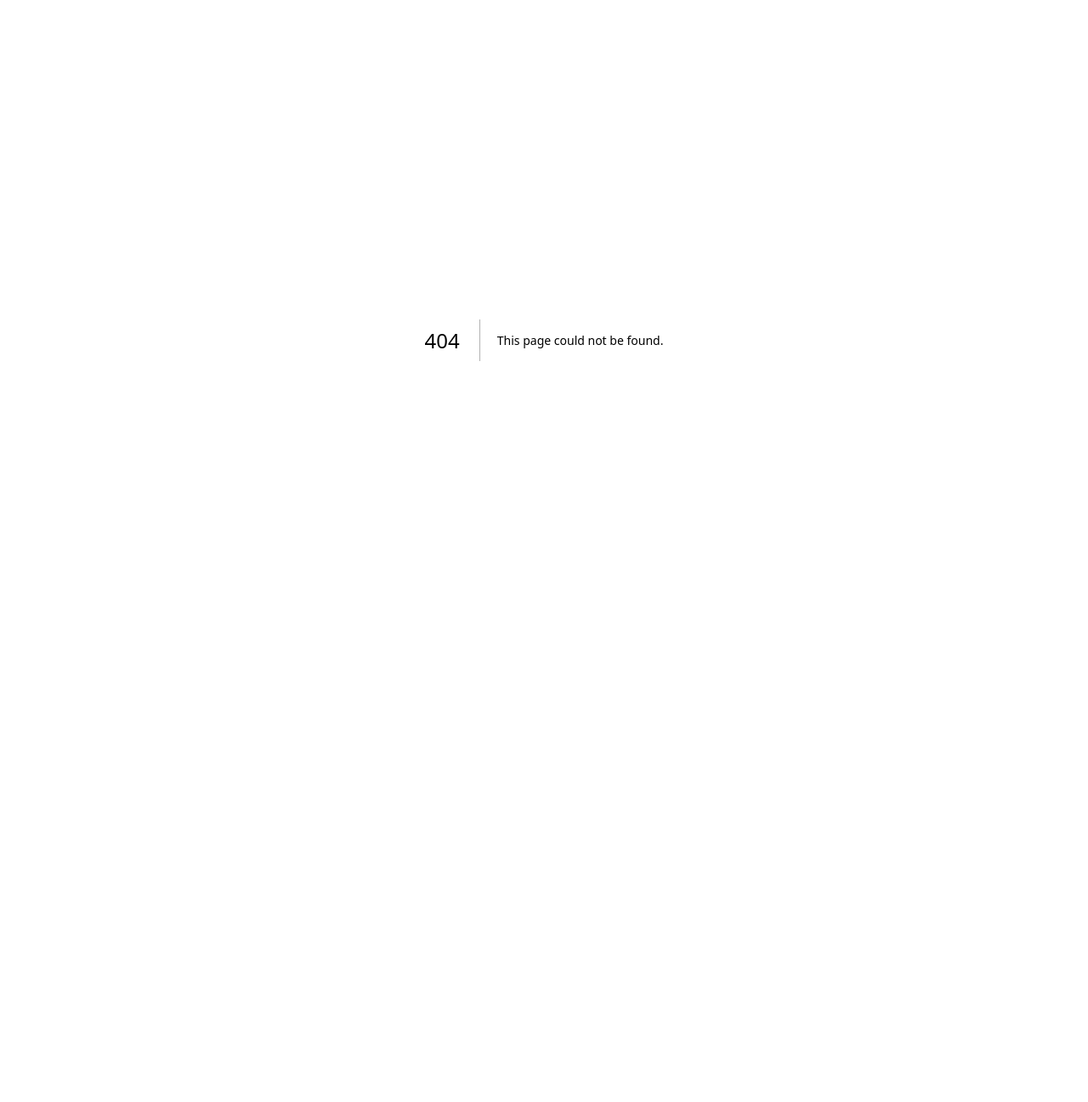
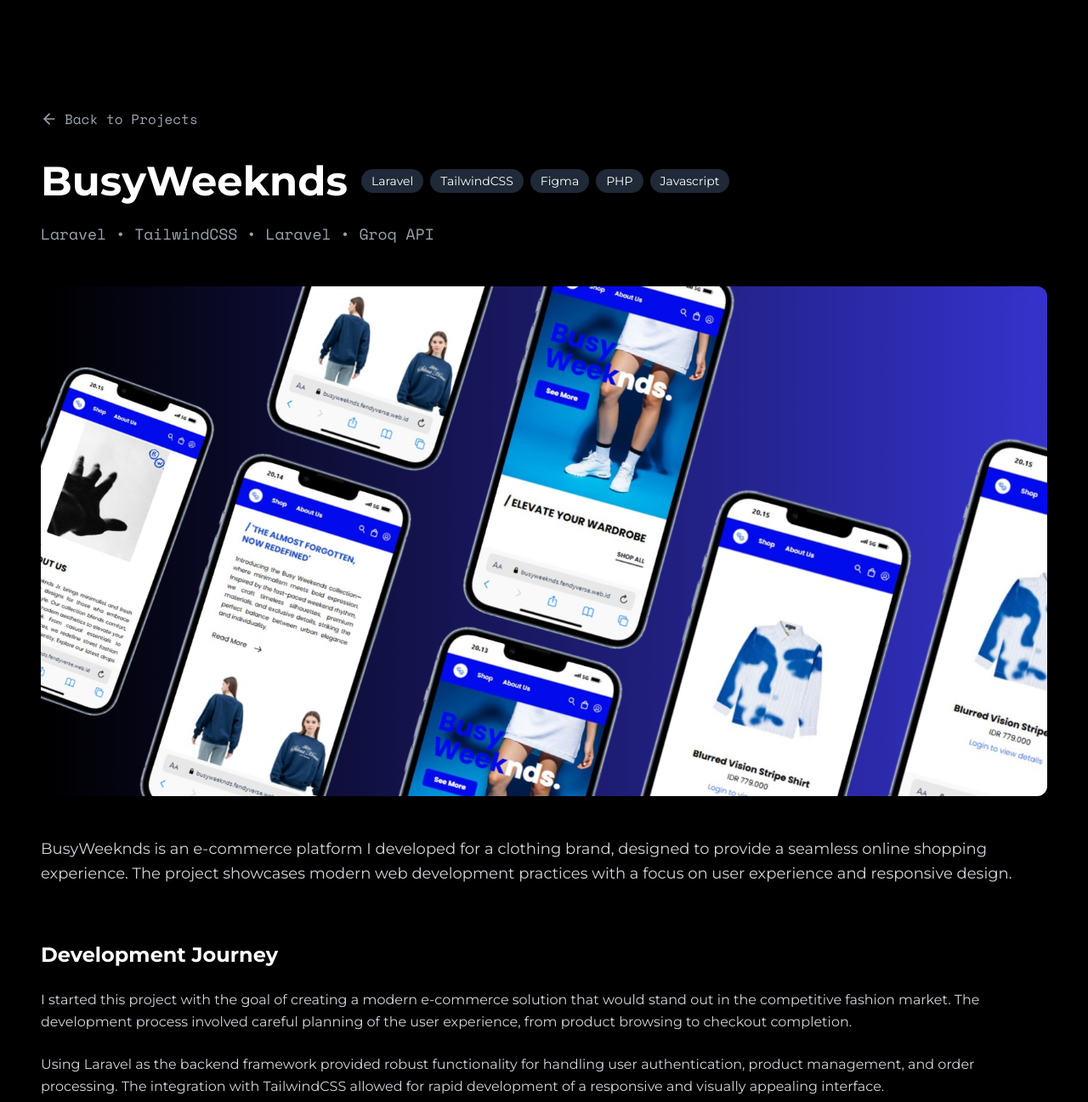
Before and after one commit to Fendyra/my-portfolio, a Next.js app: page /works/1 in a window 1280 px wide. Before the commit this address had no page. Shown: the top 1297 px of the page at 85% size. Before the commit the page ends 800 px from the top, so only its background shows below. Built offline with nearby package versions, Linux system fonts and the light colour scheme.

Commit message:
Update Works Page and Dynamic Route

```diff
--- /dev/null
+++ b/src/app/works/[works1]/page.jsx
@@ -0,0 +1,208 @@
+// C:\laragon\www\my-portfolio\src\app\works\1\page.jsx
+"use client";
+
+import React from "react";
+import { motion } from "framer-motion";
+import Image from "next/image";
+import Link from "next/link";
+import { FiArrowLeft, FiExternalLink, FiGithub } from "react-icons/fi";
+
+// Import font
+import { Montserrat, Space_Mono } from "next/font/google";
+const montserrat = Montserrat({ subsets: ["latin"], weight: ["400", "700"] });
+const spaceMono = Space_Mono({ subsets: ["latin"], weight: ["400"] });
+
+const BusyWeekndsDetail = () => {
+  const project = {
+    id: 1,
+    title: "BusyWeeknds",
+    description:
+      "An e-commerce website for the clothing brand BusyWeeknds, offering a modern, responsive, and user-friendly online shopping experience.",
+    category: "Web",
+    image: "/assets/busyweeknds.png",
+    link: "https://busyweeknds.fendyverse.web.id/",
+    github: "https://github.com/Fendyra/Busyweeknds",
+    technologies: [
+      { name: "Laravel", logo: "/assets/laravel.svg" },
+      { name: "TailwindCSS", logo: "/assets/tailwindcss.png" },
+      { name: "Figma", logo: "/assets/figma.png" },
+      { name: "PHP", logo: "/assets/php.png" },
+      { name: "Javascript", logo: "/assets/js.png" },
+    ],
+  };
+
+  return (
+    <main
+      className={`min-h-screen bg-white dark:bg-black text-gray-900 dark:text-white relative p-6 sm:p-12 ${montserrat.className}`}
+    >
+      <div className="container mx-auto mt-20">
+        {/* Back Button */}
+        <motion.div
+          className="mb-8"
+          initial={{ opacity: 0, x: -20 }}
+          animate={{ opacity: 1, x: 0 }}
+          transition={{ duration: 0.5 }}
+        >
+          <Link
+            href="/works"
+            className="inline-flex items-center gap-2 text-gray-600 dark:text-gray-400 hover:text-gray-900 dark:hover:text-white transition-colors"
+          >
+            <FiArrowLeft size={20} />
+            <span className={spaceMono.className}>Back to Projects</span>
+          </Link>
+        </motion.div>
+
+        {/* Project Header */}
+        <motion.div
+          className="mb-12"
+          initial={{ opacity: 0, y: 20 }}
+          animate={{ opacity: 1, y: 0 }}
+          transition={{ duration: 0.6 }}
+        >
+          <div className="flex flex-wrap items-center gap-4 mb-6">
+            <h1
+              className={`${montserrat.className} font-bold text-4xl md:text-5xl`}
+            >
+              {project.title}
+            </h1>
+            <div className="flex flex-wrap gap-2">
+              {project.technologies.map((tech, index) => (
+                <div
+                  key={index}
+                  className="px-3 py-1 bg-gray-100 dark:bg-gray-800 rounded-full text-sm font-medium"
+                >
+                  {tech.name}
+                </div>
+              ))}
+            </div>
+          </div>
+          <p
+            className={`${spaceMono.className} text-lg text-gray-600 dark:text-gray-400 mb-6`}
+          >
+            Laravel • TailwindCSS • Laravel • Groq API
+          </p>
+        </motion.div>
+
+        {/* Main Project Image */}
+        <motion.div
+          className="mb-12"
+          initial={{ opacity: 0, y: 20 }}
+          animate={{ opacity: 1, y: 0 }}
+          transition={{ duration: 0.7 }}
+        >
+          <div className="relative w-full h-[400px] md:h-[500px] lg:h-[600px] rounded-xl overflow-hidden bg-gray-100 dark:bg-gray-900">
+            <Image
+              src={project.image}
+              alt={project.title}
+              fill
+              className="object-cover"
+            />
+          </div>
+        </motion.div>
+
+        {/* Project Description */}
+        <motion.div
+          className="mb-16"
+          initial={{ opacity: 0, y: 20 }}
+          animate={{ opacity: 1, y: 0 }}
+          transition={{ duration: 0.8 }}
+        >
+          <p className="text-lg leading-relaxed text-gray-700 dark:text-gray-300 mb-8">
+            BusyWeeknds is an e-commerce platform I developed for a clothing
+            brand, designed to provide a seamless online shopping experience.
+            The project showcases modern web development practices with a focus
+            on user experience and responsive design.
+          </p>
+        </motion.div>
+
+        {/* Development Journey Section */}
+        <motion.div
+          className="mb-16"
+          initial={{ opacity: 0, y: 20 }}
+          animate={{ opacity: 1, y: 0 }}
+          transition={{ duration: 0.9 }}
+        >
+          <h2 className={`${montserrat.className} text-2xl font-bold mb-6`}>
+            Development Journey
+          </h2>
+          <p className="text-gray-700 dark:text-gray-300 leading-relaxed mb-6">
+            I started this project with the goal of creating a modern e-commerce
+            solution that would stand out in the competitive fashion market. The
+            development process involved careful planning of the user
+            experience, from product browsing to checkout completion.
+          </p>
+          <p className="text-gray-700 dark:text-gray-300 leading-relaxed mb-6">
+            Using Laravel as the backend framework provided robust functionality
+            for handling user authentication, product management, and order
+            processing. The integration with TailwindCSS allowed for rapid
+            development of a responsive and visually appealing interface.
+          </p>
+          <p className="text-gray-700 dark:text-gray-300 leading-relaxed">
+            The project challenged me to implement various e-commerce features
+            including shopping cart functionality, payment processing
+            integration, and inventory management, all while maintaining clean,
+            maintainable code.
+          </p>
+        </motion.div>
+
+        {/* Success & Challenges Section */}
+        <motion.div
+          className="mb-16"
+          initial={{ opacity: 0, y: 20 }}
+          animate={{ opacity: 1, y: 0 }}
+          transition={{ duration: 1.0 }}
+        >
+          <h2 className={`${montserrat.className} text-2xl font-bold mb-6`}>
+            Success & Challenges
+          </h2>
+          <p className="text-gray-700 dark:text-gray-300 leading-relaxed mb-6">
+            The biggest success of this project was creating a fully functional
+            e-commerce platform that meets modern web standards. The responsive
+            design ensures optimal user experience across all devices, and the
+            clean interface makes product discovery intuitive.
+          </p>
+          <p className="text-gray-700 dark:text-gray-300 leading-relaxed mb-6">
+            One of the main challenges was implementing secure payment
+            processing while maintaining user-friendly checkout flow. I also
+            focused on optimizing the website's performance to ensure fast
+            loading times, which is crucial for e-commerce success.
+          </p>
+          <p className="text-gray-700 dark:text-gray-300 leading-relaxed">
+            The project taught me valuable lessons about full-stack development,
+            particularly in handling complex data relationships and implementing
+            robust security measures for handling sensitive user information.
+          </p>
+        </motion.div>
+
+        {/* Action Buttons */}
+        <motion.div
+          className="flex flex-wrap gap-4 justify-center"
+          initial={{ opacity: 0, y: 20 }}
+          animate={{ opacity: 1, y: 0 }}
+          transition={{ duration: 1.1 }}
+        >
+          <Link
+            href={project.link}
+            target="_blank"
+            rel="noopener noreferrer"
+            className="flex items-center gap-2 px-6 py-3 bg-black dark:bg-white text-white dark:text-black rounded-full hover:bg-gray-800 dark:hover:bg-gray-200 transition-colors duration-300"
+          >
+            <FiExternalLink size={20} />
+            <span className="font-medium">Live Demo</span>
+          </Link>
+          <Link
+            href={project.github}
+            target="_blank"
+            rel="noopener noreferrer"
+            className="flex items-center gap-2 px-6 py-3 border border-gray-300 dark:border-gray-700 rounded-full hover:bg-gray-100 dark:hover:bg-gray-800 transition-colors duration-300"
+          >
+            <FiGithub size={20} />
+            <span className="font-medium">Source Code</span>
+          </Link>
+        </motion.div>
+      </div>
+    </main>
+  );
+};
+
+export default BusyWeekndsDetail;
--- a/src/app/works/page.jsx
+++ b/src/app/works/page.jsx
@@ -4,7 +4,9 @@
 import { motion } from "framer-motion";
 import Image from "next/image";
 import Link from "next/link";
-import { FiExternalLink, FiGithub, FiLogOut } from "react-icons/fi";
+import { FiExternalLink, FiGithub } from "react-icons/fi";
+import { FaArrowRightLong } from "react-icons/fa6";
+
 // Import icon baru untuk View Design
 import { FiEye } from "react-icons/fi";
 import HeaderIcons from "../component/header";
@@ -179,7 +181,7 @@
               className="z-50 p-2 rounded-md focus:outline-none focus:ring-2 focus:ring-offset-2 focus:ring-foreground"
               aria-label="Kembali ke Portofolio Utama"
             >
-              <FiLogOut size={24} className="text-foreground" />
+              <FaArrowRightLong size={24} className="text-foreground" />
             </button>
           </Link>
         </div>
@@ -324,7 +326,7 @@
                   ))}
                 </div>
 
-                <Link href={`/project/${project.id}`} passHref legacyBehavior>
+                <Link href={`/works/${project.id}`} passHref legacyBehavior>
                   <motion.a
                     className="inline-flex items-center gap-2 border border-gray-400 dark:border-gray-600 rounded-full px-4 py-2 text-sm font-medium text-gray-800 dark:text-white hover:bg-gray-200 dark:hover:bg-gray-800 transition-colors duration-300"
                     whileHover={{ scale: 1.05 }}
```
